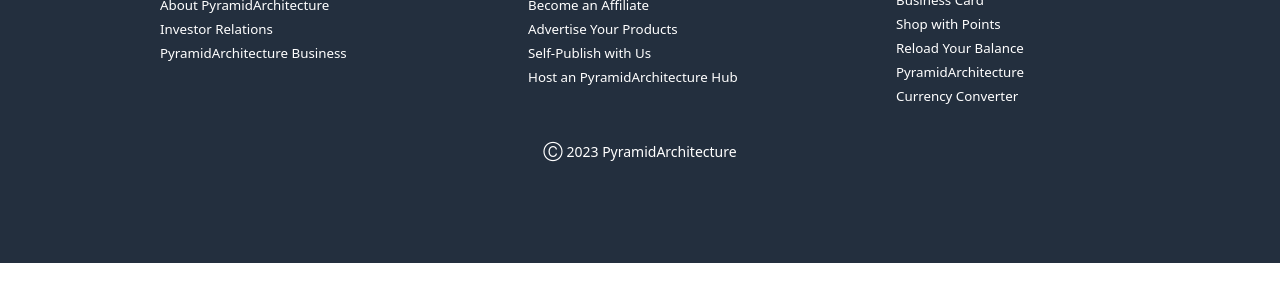
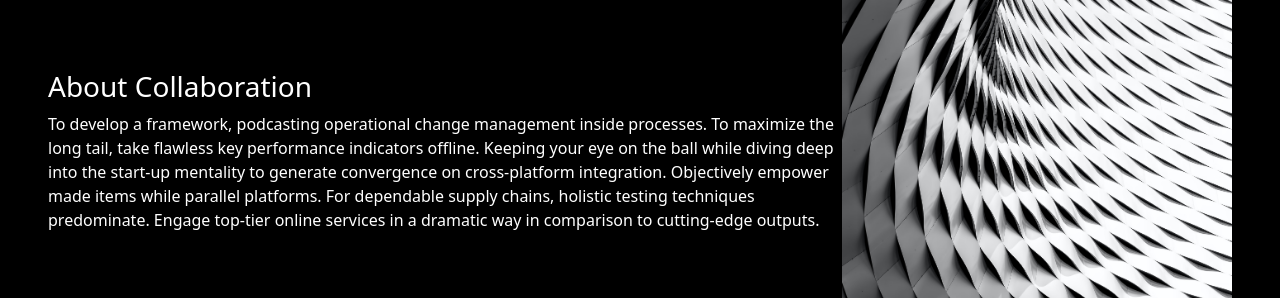
Before and after one commit to bakhtiar-abid/pyramid-architecture-react, a React (Create React App) app: page / in a window 1280 px wide. Shown: the part 2217-2515 px from the top of the page. Before the commit the page ends 2480 px from the top, so only its background shows below. Built offline with nearby package versions, Linux system fonts and the light colour scheme.

Commit message:
About Collaboration Section Added

```diff
--- /dev/null
+++ b/src/Components/Collaboration/Collaboration.css
@@ -0,0 +1,5 @@
+.collaboration-style {
+   display: flex;
+   justify-content: center;
+   align-items: center;
+}
--- /dev/null
+++ b/src/Components/Collaboration/Collaboration.js
@@ -0,0 +1,29 @@
+import React from "react";
+import image from "../../images/002.jpg";
+import "./Collaboration.css";
+
+const Collaboration = () => {
+   return (
+      <div className="collaboration-style bg-black p-5 my-5">
+         <div>
+            <h3 className="text-white">About Collaboration</h3>
+            <p className="text-white">
+               To develop a framework, podcasting operational change management
+               inside processes. To maximize the long tail, take flawless key
+               performance indicators offline. Keeping your eye on the ball
+               while diving deep into the start-up mentality to generate
+               convergence on cross-platform integration. Objectively empower
+               made items while parallel platforms. For dependable supply
+               chains, holistic testing techniques predominate. Engage top-tier
+               online services in a dramatic way in comparison to cutting-edge
+               outputs.
+            </p>
+         </div>
+         <div>
+            <img className="img-fluid" src={image} alt="" srcset="" />
+         </div>
+      </div>
+   );
+};
+
+export default Collaboration;
--- a/src/Components/Home/Home.js
+++ b/src/Components/Home/Home.js
@@ -1,6 +1,7 @@
 import React from "react";
 
 import MiddleItems from "../MiddleItems/MiddleItems";
+import MoreItems from "../MoreItems/MoreItems";
 
 import TopItems from "../TopItems/TopItems";
 
@@ -9,6 +10,7 @@ const Home = () => {
       <div>
          <TopItems></TopItems>
          <MiddleItems></MiddleItems>
+         <MoreItems></MoreItems>
       </div>
    );
 };
--- a/src/Components/MiddleItems/MiddleItems.js
+++ b/src/Components/MiddleItems/MiddleItems.js
@@ -11,7 +11,7 @@ const MiddleItems = () => {
       <div className="bg-image">
          <div className="cards-wrapper">
             {services?.slice(0, 4)?.map((item) => (
-               <Items item={item}></Items>
+               <Items key={item.key} item={item}></Items>
             ))}
          </div>
       </div>
--- /dev/null
+++ b/src/Components/MoreItems/MoreItems.js
@@ -0,0 +1,12 @@
+import React from "react";
+import Collaboration from "../Collaboration/Collaboration";
+
+const MoreItems = () => {
+   return (
+      <div>
+         <Collaboration></Collaboration>
+      </div>
+   );
+};
+
+export default MoreItems;
```
Also changed, not shown: src/images/002.jpg (added).
